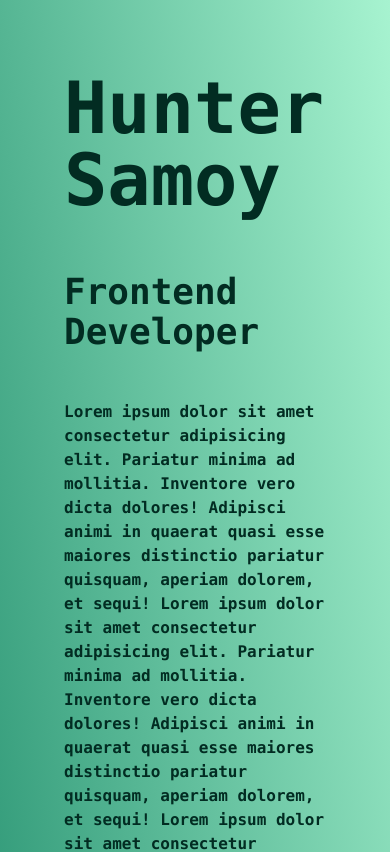
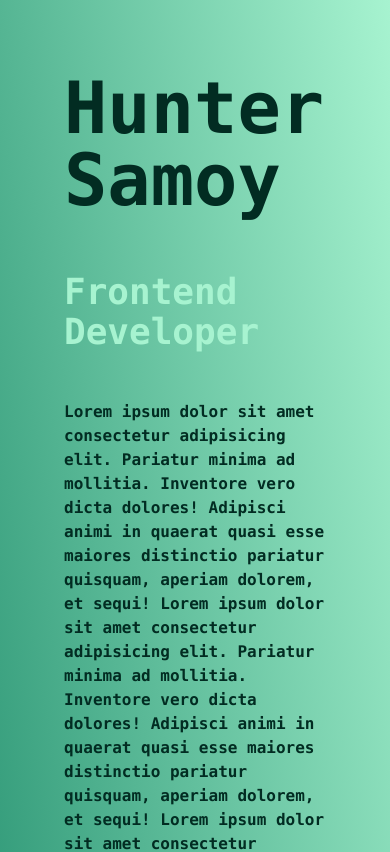
Before and after one commit to Huntergs16/portfolio, a Next.js app: page / in a window 390 px wide. Shown: the top 852 px of the page. Built offline with nearby package versions, Linux system fonts and the light colour scheme.

Commit message:
font color changed for title

```diff
--- a/app/page.tsx
+++ b/app/page.tsx
@@ -18,7 +18,7 @@ export default function Home() {
               </div>
             </div>
           </span>
-          <p className='text-4xl'>Frontend Developer</p>
+          <p className='text-4xl text-emerald-200 sm:text-emerald-950'>Frontend Developer</p>
           <p>Lorem ipsum dolor sit amet consectetur adipisicing elit. Pariatur minima ad mollitia. Inventore vero dicta dolores! Adipisci animi in quaerat quasi esse maiores distinctio pariatur quisquam, aperiam dolorem, et sequi!
             Lorem ipsum dolor sit amet consectetur adipisicing elit. Pariatur minima ad mollitia. Inventore vero dicta dolores! Adipisci animi in quaerat quasi esse maiores distinctio pariatur quisquam, aperiam dolorem, et sequi!
             Lorem ipsum dolor sit amet consectetur adipisicing elit. Pariatur minima ad mollitia. Inventore vero dicta dolores! Adipisci animi in quaerat quasi esse maiores distinctio pariatur quisquam, aperiam dolorem, et sequi!
```
